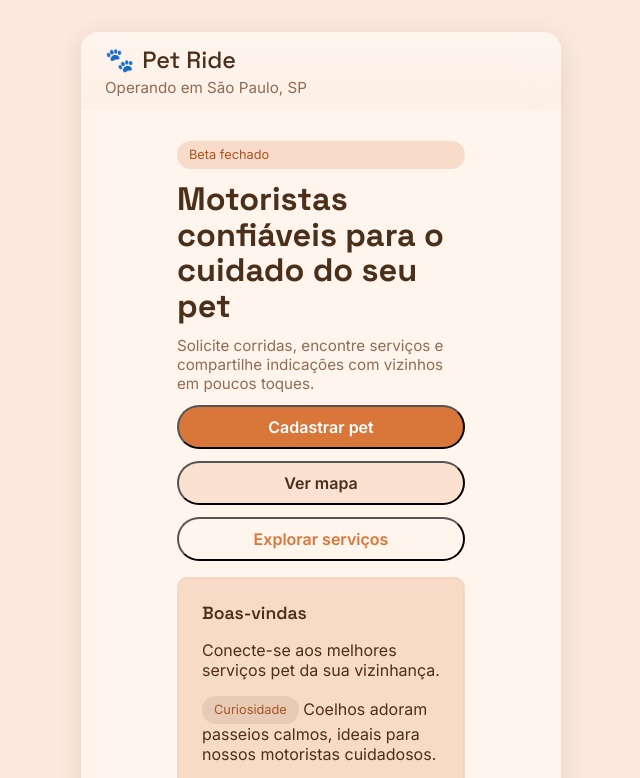
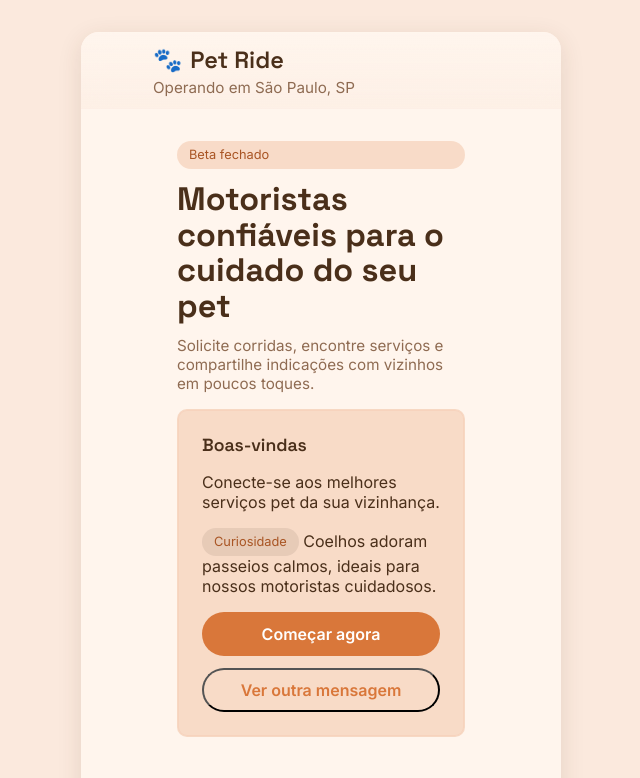
Before and after one commit to nilton-isaac/PetShopApp, a React (Vite) app in the folder app/: page / in a window 1280 px wide. Shown: the top 778 px of the page, without its empty margins (319-959 px from the left). Built offline with nearby package versions, Linux system fonts and the light colour scheme.

Commit message:
Atualiza shell e navegação inferior

```diff
--- a/app/src/components/BottomNav.jsx
+++ b/app/src/components/BottomNav.jsx
@@ -3,8 +3,8 @@ import { NavLink, useLocation } from 'react-router-dom';
 
 const items = [
   { to: '/home', icon: 'map', label: 'Mapa' },
-  { to: '/pets', icon: 'pets', label: 'Meus Pets' },
-  { to: '/services', icon: 'content_cut', label: 'Serviços' },
+  { to: '/pets', icon: 'pets', label: 'Meus pets' },
+  { to: '/services', icon: 'storefront', label: 'Serviços' },
   { to: '/profile', icon: 'person', label: 'Perfil' },
 ];
 
@@ -26,10 +26,10 @@ export default function BottomNav() {
             ['bottom-nav__link', isActive ? 'bottom-nav__link--active' : ''].filter(Boolean).join(' ')
           }
         >
-          <span aria-hidden="true" className="material-symbols-outlined">
+          <span aria-hidden="true" className="bottom-nav__icon material-symbols-rounded">
             {item.icon}
           </span>
-          {item.label}
+          <span className="bottom-nav__label">{item.label}</span>
         </NavLink>
       ))}
     </nav>
--- a/app/src/index.css
+++ b/app/src/index.css
@@ -1,5 +1,6 @@
 @import url('https://fonts.googleapis.com/css2?family=Inter:wght@400;500;600;700&family=Space+Grotesk:wght@500;600;700&display=swap');
 @import url('https://fonts.googleapis.com/css2?family=Material+Symbols+Outlined');
+@import url('https://fonts.googleapis.com/css2?family=Material+Symbols+Rounded');
 @import './styles/tokens.css';
 
 * {
@@ -61,6 +62,27 @@ select {
     'opsz' 24;
 }
 
+.material-symbols-rounded {
+  display: inline-block;
+  font-family: 'Material Symbols Rounded';
+  font-style: normal;
+  font-weight: normal;
+  font-size: 24px;
+  line-height: 1;
+  text-transform: none;
+  letter-spacing: normal;
+  word-wrap: normal;
+  white-space: nowrap;
+  direction: ltr;
+  -webkit-font-smoothing: antialiased;
+  -moz-osx-font-smoothing: grayscale;
+  font-variation-settings:
+    'FILL' 1,
+    'wght' 500,
+    'GRAD' 0,
+    'opsz' 24;
+}
+
 .app-shell {
   display: flex;
   flex-direction: column;
@@ -87,21 +109,36 @@ select {
   position: sticky;
   top: 0;
   z-index: 10;
-  padding: var(--space-md) var(--space-lg) var(--space-sm);
+  padding: clamp(var(--space-sm), 3vw, var(--space-md))
+    clamp(var(--space-lg), 6vw, 72px);
+  background: color-mix(in srgb, var(--color-surface) 94%, white 6%);
+  backdrop-filter: blur(14px);
+  border-bottom: 1px solid color-mix(in srgb, var(--color-border) 55%, transparent);
+}
+
+.app-header--landing {
+  padding: var(--space-md) clamp(var(--space-lg), 6vw, 72px) var(--space-sm);
   background: linear-gradient(
     180deg,
     rgba(255, 245, 237, 0.92) 0%,
     rgba(251, 233, 221, 0.45) 100%
   );
-  backdrop-filter: blur(16px);
+  border-bottom: none;
 }
 
 .app-header__title {
-  font-family: var(--font-family-display);
-  font-size: var(--font-size-lg);
+  font-family: var(--font-family-body);
+  font-size: var(--font-size-md);
+  font-weight: 600;
   line-height: var(--line-height-tight);
   display: flex;
   align-items: center;
+  gap: var(--space-2xs);
+}
+
+.app-header--landing .app-header__title {
+  font-family: var(--font-family-display);
+  font-size: var(--font-size-lg);
   gap: var(--space-xs);
 }
 
@@ -434,12 +471,13 @@ select {
   bottom: 0;
   display: grid;
   grid-template-columns: repeat(4, 1fr);
-  gap: var(--space-xs);
-  padding: var(--space-sm) clamp(var(--space-md), 5vw, var(--space-lg))
-    calc(var(--space-sm) + env(safe-area-inset-bottom));
-  background: rgba(255, 245, 237, 0.9);
-  backdrop-filter: blur(14px);
-  border-top: 1px solid var(--color-border);
+  align-items: center;
+  height: 72px;
+  padding: 0 clamp(var(--space-md), 5vw, var(--space-lg))
+    calc(var(--space-xs) + env(safe-area-inset-bottom));
+  background: color-mix(in srgb, var(--color-surface-tonal) 82%, white 18%);
+  backdrop-filter: blur(16px);
+  border-top: 1px solid color-mix(in srgb, var(--color-border) 55%, transparent);
 }
 
 .map-view {
@@ -738,17 +776,39 @@ select {
 
 .bottom-nav__link {
   display: flex;
+  height: 100%;
   flex-direction: column;
   align-items: center;
-  gap: 4px;
-  padding: var(--space-2xs);
+  justify-content: center;
+  gap: 2px;
+  color: color-mix(in srgb, var(--color-text-subtle) 92%, transparent);
+  transition: color 0.2s ease, transform 0.2s ease;
   border-radius: var(--radius-pill);
-  font-size: var(--font-size-xs);
-  color: var(--color-text-subtle);
+  padding: var(--space-2xs) var(--space-xs);
+}
+
+.bottom-nav__icon {
+  transition: transform 0.22s ease, color 0.2s ease;
+  color: currentColor;
+}
+
+.bottom-nav__label {
+  font-size: var(--font-size-2xs);
+  font-weight: 500;
+  letter-spacing: 0.02em;
 }
 
 .bottom-nav__link--active {
-  color: var(--color-primary);
+  color: var(--color-primary-strong);
+  transform: translateY(-4px);
+  background: color-mix(in srgb, var(--color-primary) 12%, transparent);
+}
+
+.bottom-nav__link--active .bottom-nav__icon {
+  transform: scale(1.18);
+}
+
+.bottom-nav__link--active .bottom-nav__label {
   font-weight: 600;
 }
 
--- a/app/src/layouts/AppShell.jsx
+++ b/app/src/layouts/AppShell.jsx
@@ -1,7 +1,6 @@
 import React from 'react';
-import { Outlet, useLocation, useNavigate } from 'react-router-dom';
+import { Outlet, useLocation } from 'react-router-dom';
 import BottomNav from '../components/BottomNav.jsx';
-import Button from '../components/Button.jsx';
 import { useAppState } from '../state/AppState.jsx';
 
 const headerTitles = {
@@ -18,31 +17,42 @@ const headerTitles = {
 
 export default function AppShell() {
   const location = useLocation();
-  const navigate = useNavigate();
   const { state } = useAppState();
   const title = headerTitles[location.pathname] ?? 'Pet Ride';
 
-  const shouldShowQuickActions = location.pathname === '/';
+  const isRoot = location.pathname === '/';
   const isAuthFlow = location.pathname === '/login' || location.pathname === '/register';
   const isFullBleed = location.pathname === '/home';
+  const shouldShowHero = isRoot;
+  const shouldRenderHeader = !isAuthFlow;
 
   return (
     <div className={['app-shell', isAuthFlow ? 'app-shell--auth' : ''].filter(Boolean).join(' ')}>
-      <header className="app-header">
+      {shouldRenderHeader && (
+        <header className={['app-header', isRoot ? 'app-header--landing' : 'app-header--minimal']
+          .filter(Boolean)
+          .join(' ')}>
           <div className="app-header__title">
+            {isRoot ? (
+              <>
                 <span aria-hidden="true" role="img">🐾</span>
                 {title}
+              </>
+            ) : (
+              <span>{title}</span>
+            )}
           </div>
-        {state.user?.city && (
+          {isRoot && state.user?.city && (
             <p className="app-header__subtitle">Operando em {state.user.city}</p>
           )}
         </header>
+      )}
       <main
         className={['app-main', isAuthFlow ? 'app-main--auth' : '', isFullBleed ? 'app-main--fullbleed' : '']
           .filter(Boolean)
           .join(' ')}
       >
-        {shouldShowQuickActions && (
+        {shouldShowHero && (
           <section className="section">
             <div className="hero">
               <p className="tag">Beta fechado</p>
@@ -51,22 +61,11 @@ export default function AppShell() {
                 Solicite corridas, encontre serviços e compartilhe indicações com vizinhos em poucos toques.
               </p>
             </div>
-            <div className="flow-actions">
-              <Button onClick={() => navigate('/pets/add')} variant="primary">
-                Cadastrar pet
-              </Button>
-              <Button onClick={() => navigate('/home')} variant="secondary">
-                Ver mapa
-              </Button>
-              <Button onClick={() => navigate('/services')} variant="ghost">
-                Explorar serviços
-              </Button>
-            </div>
           </section>
         )}
         <Outlet />
       </main>
-      <BottomNav />
+      {!isAuthFlow && <BottomNav />}
     </div>
   );
 }
```
Lines whose indentation alone changed are shown as unchanged.
